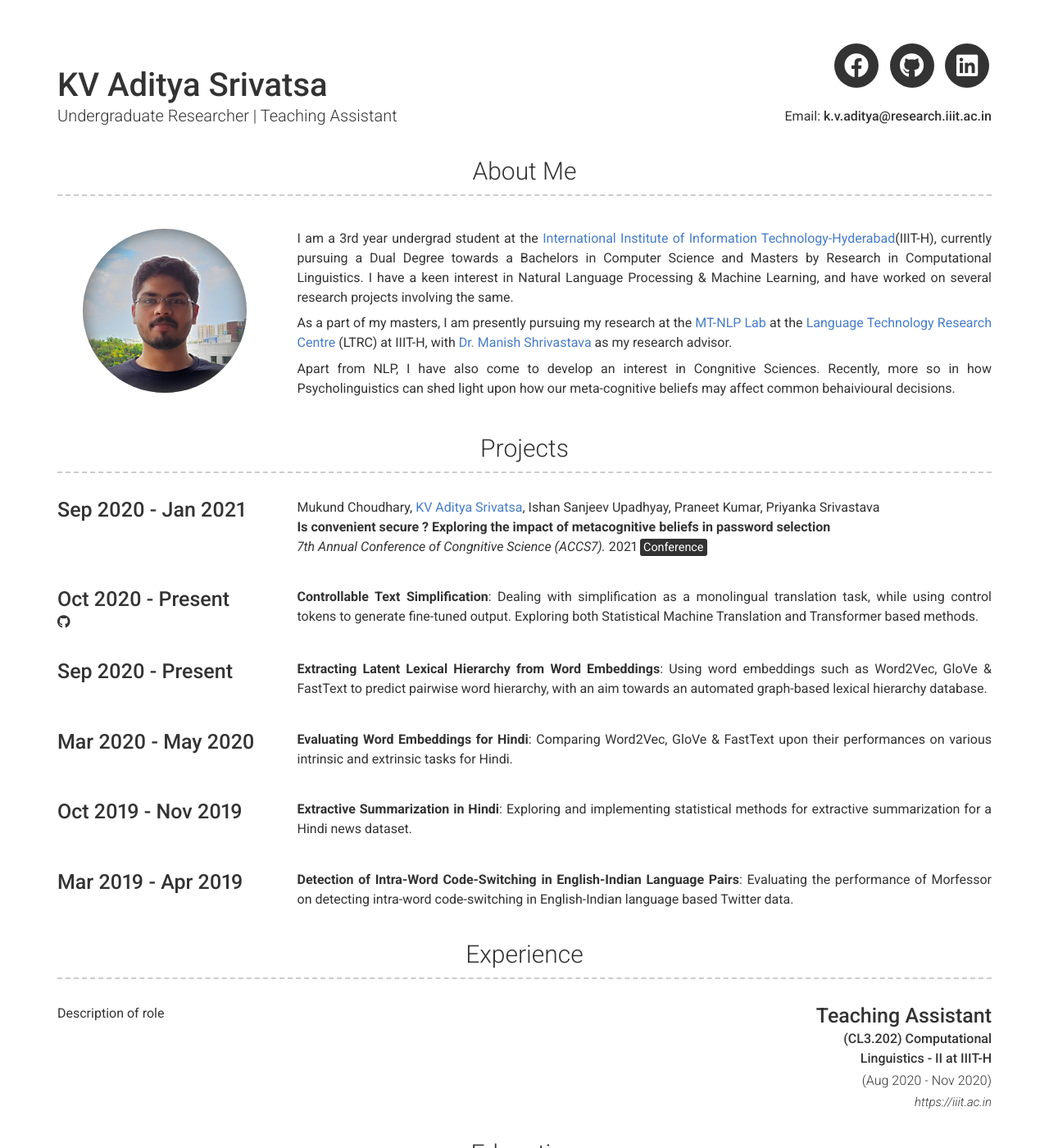
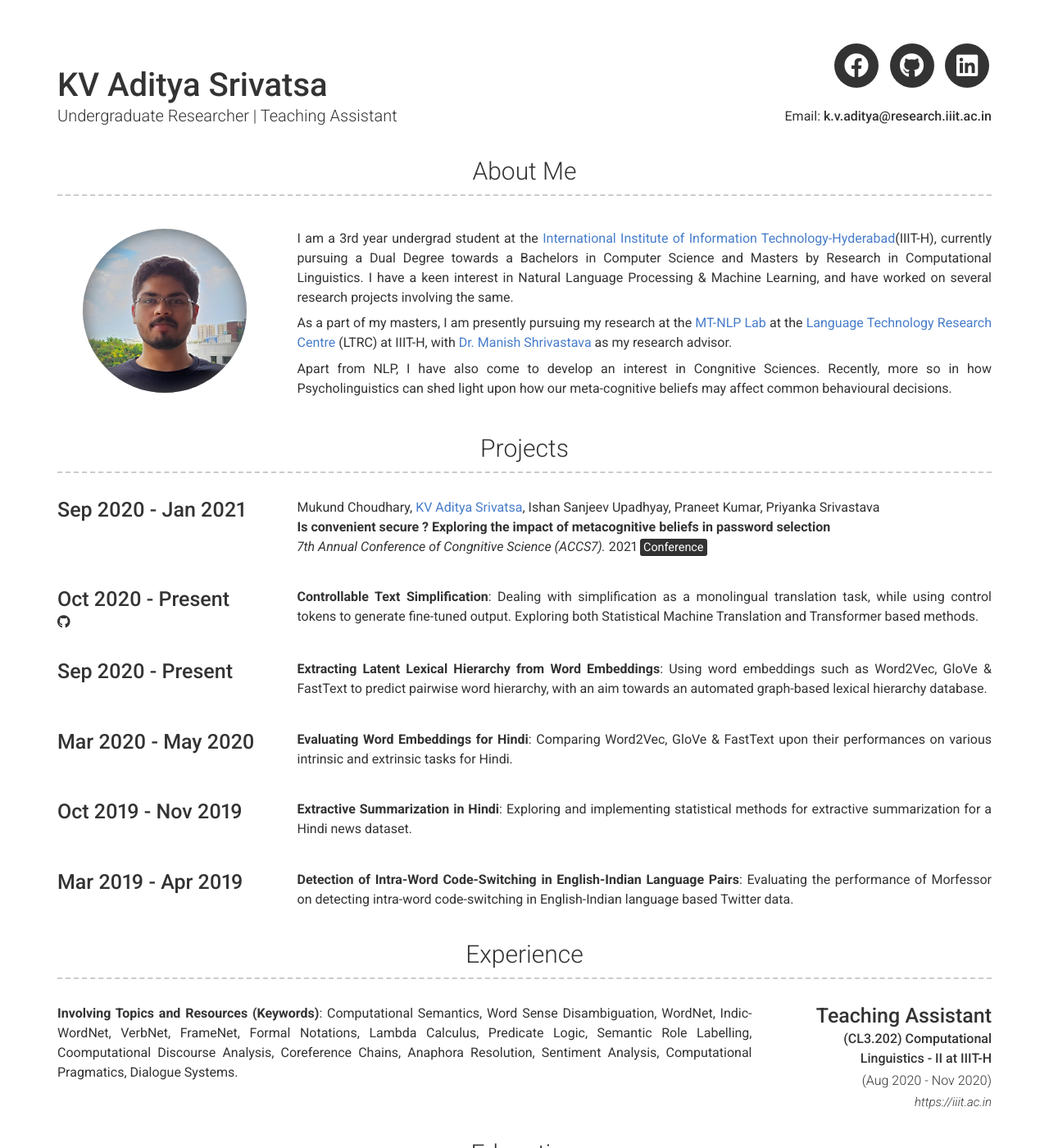
Before and after one commit to kvadityasrivatsa/kvadityasrivatsa.github.io, a Jekyll site: the page built from index.md, in a window 1280 px wide and 1400 px high. Shown: the whole window at 82% size. Built offline with Jekyll 4.4.1, drawn with Linux system fonts in a browser that asks for light colours; nearby versions of some CDN libraries.

Commit message:
Update _config.yml

```diff
--- a/_config.yml
+++ b/_config.yml
@@ -59,7 +59,7 @@ about_content: | # this will include new lines to allow paragraphs
   [Dr. Manish Shrivastava](https://www.google.com/url?sa=t&rct=j&q=&esrc=s&source=web&cd=&cad=rja&uact=8&ved=2ahUKEwju5c2Ug_TuAhWFgdgFHcxoAFcQFjAAegQIARAD&url=http%3A%2F%2Fscholar.google.co.in%2Fcitations%3Fuser%3DsIvMnGQAAAAJ%26hl%3Den&usg=AOvVaw2YHxW1do-XZ_ILcU1ZIXPe) as my research advisor.
 
   Apart from NLP, I have also come to develop an interest in Congnitive Sciences. Recently, more so in how Psycholinguistics can shed light upon how
-  our meta-cognitive beliefs may affect common behaivioural decisions.
+  our meta-cognitive beliefs may affect common behavioural decisions.
 
 #You can even add paragraphs by using empty lines like this and add anything else [markdown](https://www.markdownguide.org/getting-started#what-is-markdown) supports such as
 #  - Lists
@@ -156,8 +156,10 @@ content:
         caption: (Aug 2020 - Nov 2020)
         link: https://iiit.ac.in
         #quote: Short description of the company (optional)
-        description: | # this will include new lines to allow paragraphs
-          Description of role
+        description: | # this will include new lines to allow paragrap
+            **Involving Topics and Resources (Keywords)**: Computational Semantics, Word Sense Disambiguation, WordNet, Indic-WordNet, VerbNet, FrameNet,
+            Formal Notations, Lambda Calculus, Predicate Logic, Semantic Role Labelling, Coomputational Discourse Analysis, Coreference Chains, Anaphora Resolution,
+            Sentiment Analysis, Computational Pragmatics, Dialogue Systems.
 
 
   - title: Education
```
